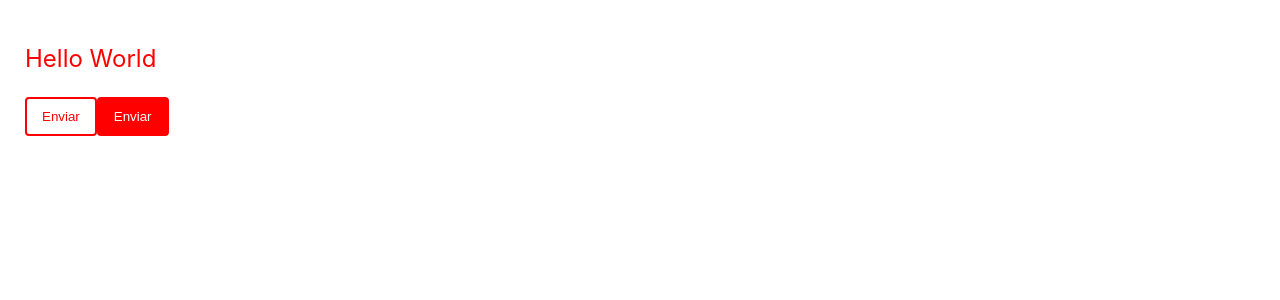
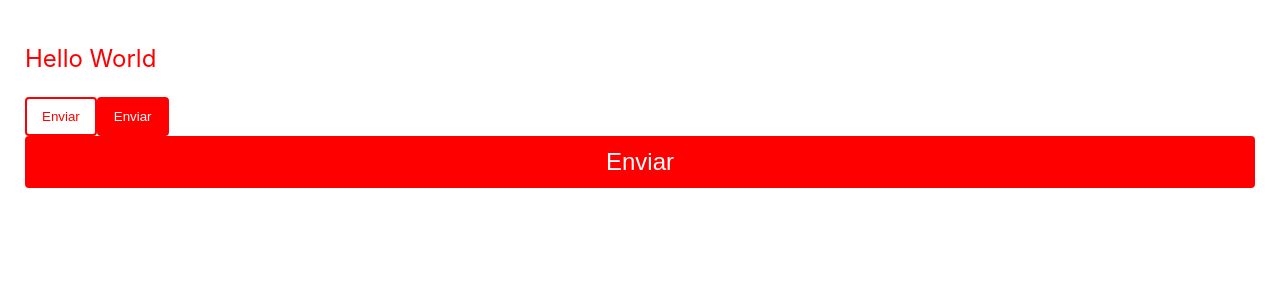
Before and after one commit to 51p50x/styled, a React (Create React App) app: page / in a window 1280 px wide. Shown: the top 300 px of the page. Built offline with nearby package versions, Linux system fonts and the light colour scheme.

Commit message:
styled2: created a styled component that inherits from Button component

```diff
--- a/src/App.js
+++ b/src/App.js
@@ -16,6 +16,10 @@ const Button = styled.button`
   border: solid 2px red;
   border-radius: 4px;
 `
+const BlockButton = styled(Button)`
+  width: 100%;
+  font-size: 24px;
+`
 
 const App = () => {
   return (
@@ -23,6 +27,7 @@ const App = () => {
       <P>Hello World</P>
       <Button>Enviar</Button>
       <Button primary>Enviar</Button>
+      <BlockButton primary>Enviar</BlockButton>
     </Content>
   );
 }
```
